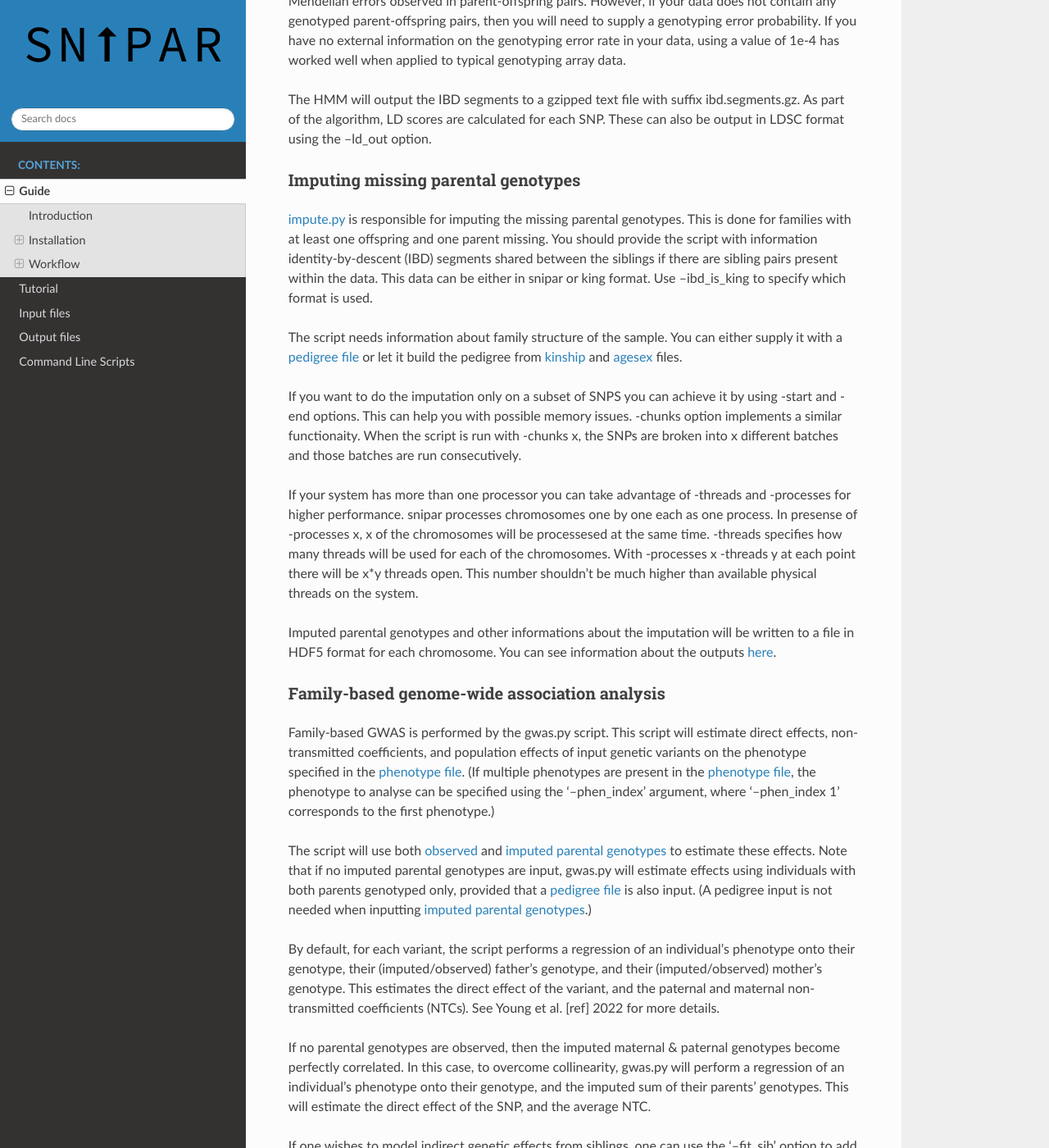
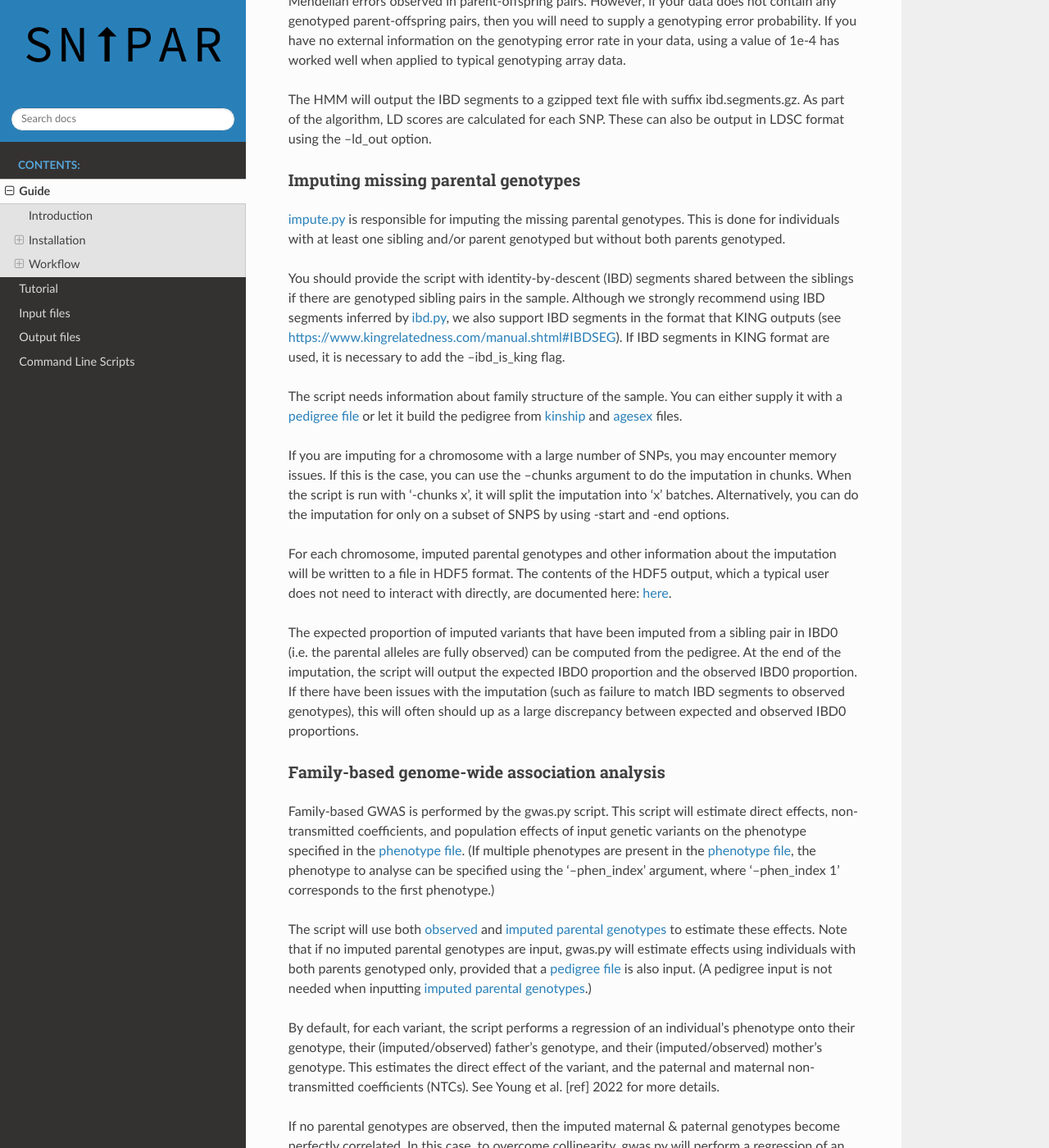
Before and after one commit to AlexTISYoung/snipar, a Sphinx documentation site: the page built from docs/guide.rst, in a window 1280 px wide and 1400 px high, scrolled down 3761 px. Shown: the whole window at 82% size. Built offline with Sphinx 7.4.7 and the Read the Docs theme 2.0.0, drawn with Linux system fonts in a browser that asks for light colours; some of the changed text lies outside the part shown.

Commit message:
update documentation

```diff
--- a/docs/guide.rst
+++ b/docs/guide.rst
@@ -139,26 +139,29 @@
 ~~~~~~~~~~~~~~~~~~~~~~~~~~~~~~~~~~~
 
 :ref:`impute.py <impute.py>` is responsible for imputing the missing parental genotypes.
-This is done for families with at least one offspring and one parent missing.
-You should provide the script with information identity-by-descent (IBD) segments shared between
-the siblings if there are sibling pairs present within the data. This data can be either in snipar or king format.
-Use –ibd_is_king to specify which format is used.
+This is done for individuals with at least one sibling and/or parent genotyped but without both parents genotyped.
+
+You should provide the script with identity-by-descent (IBD) segments shared between
+the siblings if there are genotyped sibling pairs in the sample.
+Although we strongly recommend using IBD segments inferred by :ref:`ibd.py <ibd.py>`,
+we also support IBD segments in the format that KING outputs (see https://www.kingrelatedness.com/manual.shtml#IBDSEG).
+If IBD segments in KING format are used, it is necessary to add the –ibd_is_king flag.
 
 The script needs information about family structure of the sample. You can either supply it with a :ref:`pedigree file <pedigree>` or
 let it build the pedigree from :ref:`kinship <kinship>` and :ref:`agesex <agesex>` files.
 
-If you want to do the imputation only on a subset of SNPS you can achieve  it by using -start and -end options.
-This can help you with possible memory issues. -chunks option implements a similar functionaity.
-When the script is run with -chunks x, the SNPs are broken into x different batches and those batches are run consecutively.
+If you are imputing for a chromosome with a large number of SNPs, you may encounter memory issues.
+If this is the case, you can use the --chunks argument to do the imputation in chunks.
+When the script is run with '-chunks x', it will split the imputation into 'x' batches.
+Alternatively, you can do the imputation for only on a subset of SNPS by using -start and -end options.
 
-If your system has more than one processor you can take advantage of -threads and -processes for higher performance.
-snipar processes chromosomes one by one each as one process. In presense of -processes x, x of the chromosomes will be
-processesed at the same time. -threads specifies how many threads will be used for each of the chromosomes.
-With -processes x -threads y at each point there will be x*y threads open.
-This number shouldn't be much higher than available physical threads on the system.
+For each chromosome, imputed parental genotypes and other information about the imputation will be written to a file in HDF5 format.
+The contents of the HDF5 output, which a typical user does not need to interact with directly, are documented here: :ref:`here <imputed_file>`.
 
-Imputed parental genotypes and other informations about the imputation will be written to a file in HDF5 format for each chromosome.
-You can see information about the outputs :ref:`here <imputed_file>`.
+The expected proportion of imputed variants that have been imputed from a sibling pair in IBD0 (i.e. the parental alleles are fully observed)
+can be computed from the pedigree. At the end of the imputation, the script will output the expected IBD0 proportion
+and the observed IBD0 proportion. If there have been issues with the imputation (such as failure to match IBD segments to observed genotypes),
+this will often should up as a large discrepancy between expected and observed IBD0 proportions.
 
 Family-based genome-wide association analysis
 ~~~~~~~~~~~~~~~~~~~~~~~~~~~~~~~~~~~~~~~~~~~~~
@@ -167,7 +170,6 @@
 This script will estimate direct effects, non-transmitted coefficients, and population effects of input genetic variants
 on the phenotype specified in the :ref:`phenotype file <phenotype>`. (If multiple phenotypes are present in the :ref:`phenotype file <phenotype>`,
 the phenotype to analyse can be specified using the '--phen_index' argument, where '--phen_index 1' corresponds to the first phenotype.)
-
 
 The script will use both :ref:`observed <observed genotypes>` and :ref:`imputed parental genotypes <imputed_file>` to estimate these effects.
 Note that if no imputed parental genotypes are input, gwas.py will estimate effects using individuals with both parents genotyped only,
@@ -197,8 +199,11 @@
 Estimating correlations between effects
 ~~~~~~~~~~~~~~~~~~~~~~~~~~~~~~~~~~~~~~~
 
-:ref:`correlate.py <correlate.py>` script estimates the genome-wide correlation between direct and population effects,
-and between direct effects and average non-transmitted coefficients (NTCs).
+As part of Young et al. 2022 [ref], we estimated the genome-wide correlations between direct and population effects
+and between direct effects and average non-transmitted coefficients (NTCs). The correlation between direct effects and population effects
+tells you how different direct effects are across the genome from effects estimated by standard GWAS (population effects).
+
+We provide a script, :ref:`correlate.py <correlate.py>`, that estimates these correlations.
 It takes as input the :ref:`summary statistics <_sumstats_text>` files output by :ref:`gwas.py <gwas.py>`
 and LD-scores for the SNPs (as output by :ref:`ibd.py <ibd.py>` or by LDSC).
 It applies a method-of-moments based estimator that
@@ -209,12 +214,16 @@
 heritability and to separate out the contribution of population stratification. This estimator only uses
 LD-scores to account for correlations between nearby SNPs, not to separate out population stratification.
 This is because we are (potentially) interested in the contribution of population stratification to population effects,
-and whether direct effects are meaningfully different from population effects for particular phenotypes.
+and whether population stratification makes population effects different from direct effects.
 
 Family-based polygenic score analyses
 ~~~~~~~~~~~~~~~~~~~~~~~~~~~~~~~~~~~~~
 
-Polygenic scores based on observed/imputed genotypes can be calculated and analysed using the :ref:`pgs.py <pgs.py>` script.
+As in previous work (e.g. Kong et al. 2018), parental polygenic scores can be used as 'controls'
+to separate out the component of the association between phenotype and polygenic score (PGS) that is due to
+direct genetic effects. In Young et al. 2022 [ref], we showed how this can be done using parental PGS
+computed from imputed parental genotypes. *snipar* provides a script, :ref:`pgs.py <pgs.py>`,
+that can be used for computing and analysing PGS using observed/imputed parental genotypes.
 
 The :ref:`pgs.py <pgs.py>` takes similar inputs to the :ref:`gwas.py <gwas.py>` script.
 The main addition is that in order to compute a PGS, a :ref:`weights file <weights>` must be provided.
--- a/docs/input files.rst
+++ b/docs/input files.rst
@@ -76,3 +76,6 @@
 weights file
 ------------
 .. _weights:
+
+This file is used to input the SNP weights to the :ref:`pgs.py <pgs.py>` script for computation of the PGS.
+The weights file is a plain-text file with columns giving (minimally)
```
Also changed, not shown: docs/output files.rst (+61 -3 lines).
